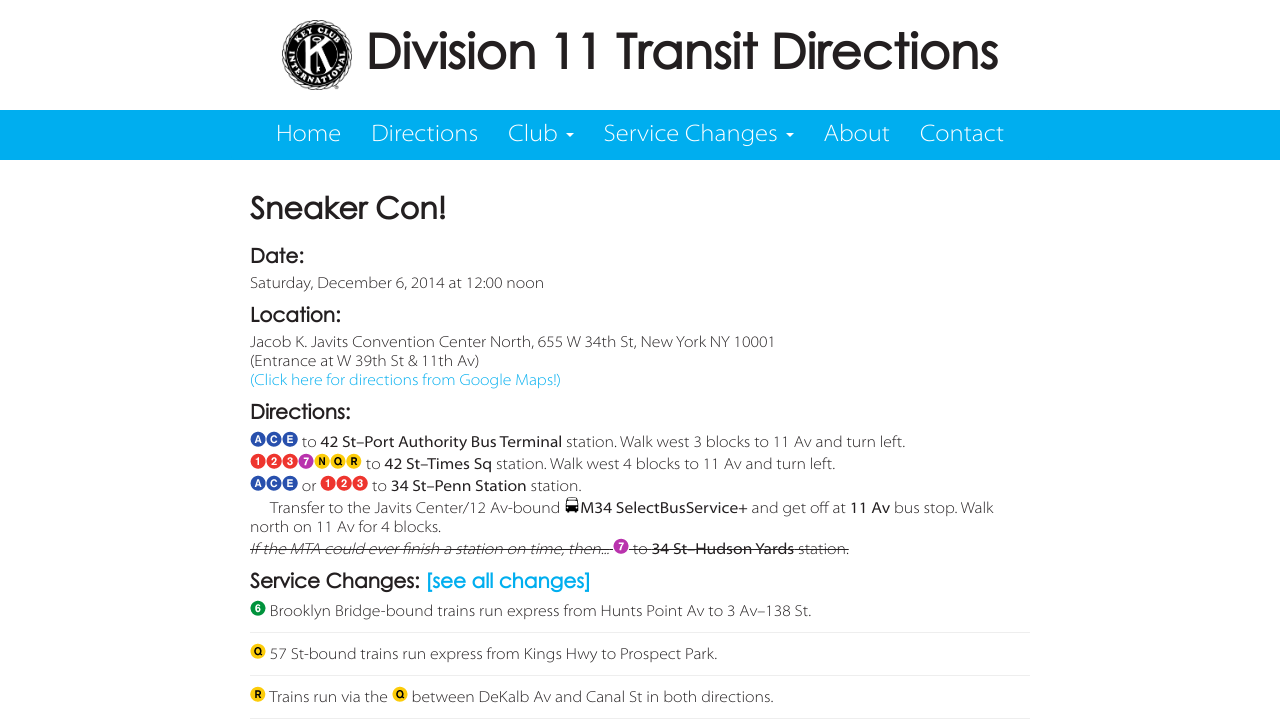
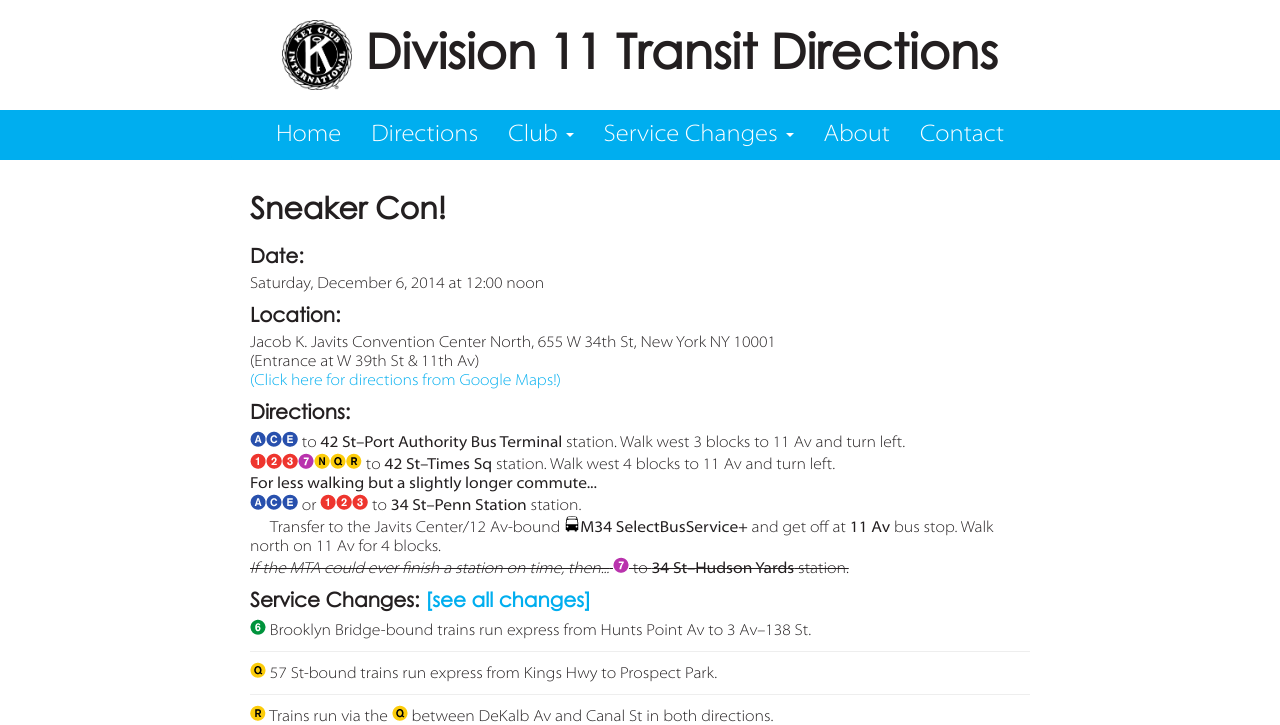
Before and after one commit to d11directions/d11directions.github.io, a Jekyll site: the page built from _posts/2014-12-06-Sneaker_Con.html, in a window 1280 px wide, cut to the strip 0-725 px from the top of the page. Built offline with Jekyll 4.4.1, drawn with Linux system fonts in a browser that asks for light colours.

Commit message:
Update Sneaker Con

```diff
--- a/_posts/2014-12-06-Sneaker_Con.html
+++ b/_posts/2014-12-06-Sneaker_Con.html
@@ -8,6 +8,7 @@ location: Jacob K. Javits Convention Center North, 655 W 34th St, New York NY 10
 directions:
     - <img src="/img/A.png" alt="(A)"><img src="/img/C.png" alt="(C)"><img src="/img/E.png" alt="(E)"> to <strong>42 St&ndash;Port Authority Bus Terminal</strong> station. Walk west 3 blocks to 11 Av and turn left.
     - <img src="/img/1.png" alt="(1)"><img src="/img/2.png" alt="(2)"><img src="/img/3.png" alt="(3)"><img src="/img/7.png" alt="(7)"><img src="/img/N.png" alt="(N)"><img src="/img/Q.png" alt="(Q)"><img src="/img/R.png" alt="(R)"> to <strong>42 St&ndash;Times Sq</strong> station. Walk west 4 blocks to 11 Av and turn left.
+    - <strong>For less walking but a slightly longer commute...</strong>
     - <img src="/img/A.png" alt="(A)"><img src="/img/C.png" alt="(C)"><img src="/img/E.png" alt="(E)"> or <img src="/img/1.png" alt="(1)"><img src="/img/2.png" alt="(2)"><img src="/img/3.png" alt="(3)"> to <strong>34 St&ndash;Penn Station</strong> station.<br><span class="indented-text">Transfer to the Javits Center/12 Av-bound <strong><img src="/img/bus.png" alt="bus icon">M34 SelectBusService+</strong> and get off at <strong>11 Av</strong> bus stop. Walk north on 11 Av for 4 blocks.</span>
     - <span class="strikethrough"><em>If the MTA could ever finish a station on time, then...</em> <img src="/img/7.png" alt="(7)"> to <strong>34 St&ndash;Hudson Yards</strong> station.</span>
 changes-brief:
```
